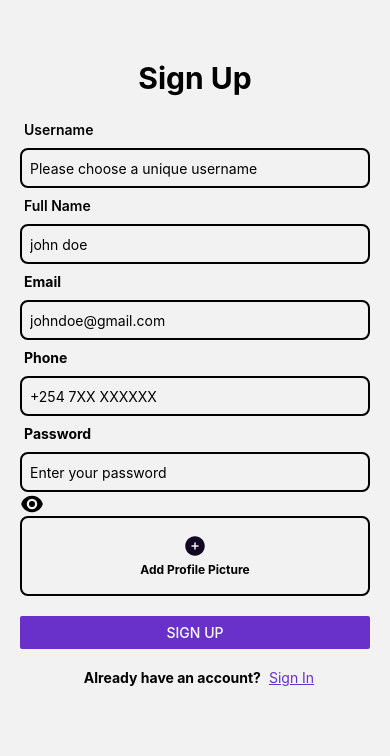
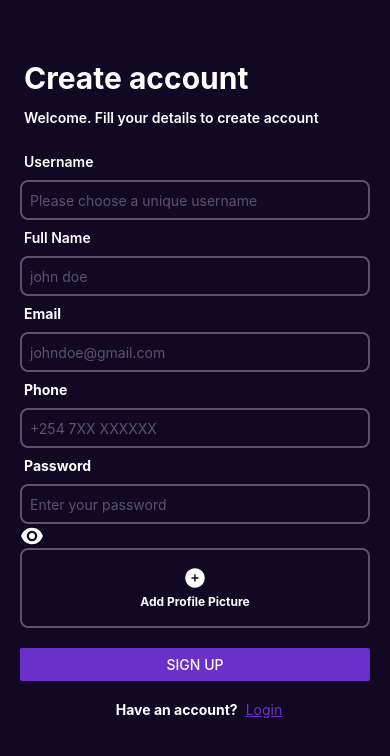
Before and after one commit to mog-rn/movie-hangouts, a React Native app: screen /Register in a window 390 px wide. Shown: the top 756 px of the page. Built offline with nearby package versions, Linux system fonts and the light colour scheme.

Commit message:
loginScreen

```diff
--- a/src/client/layouts/AuthLayout.tsx
+++ b/src/client/layouts/AuthLayout.tsx
@@ -13,9 +13,10 @@ const AuthLayout = ({children}: {
         })
     }, [])
   return (
-    <View className='pt-10'>
+    <View className='pt-10 bg-[#130824] flex-1 '>
       {children}
     </View>
+
   )
 }
 
--- a/src/client/screens/Auth/LoginScreen.tsx
+++ b/src/client/screens/Auth/LoginScreen.tsx
@@ -1,4 +1,4 @@
-import { TextInput, View, Text, Button, Alert } from "react-native";
+import { TextInput, View, Text, Button, Alert, TouchableOpacity } from "react-native";
 import React, { useLayoutEffect, useState } from "react";
 import { useNavigation } from "@react-navigation/native";
 import { SafeAreaView } from "react-native-safe-area-context";
@@ -61,29 +61,33 @@ const LoginScreen = () => {
 
   return (
     <AuthLayout>
-      <View className="justify-center items-center h-screen">
-        <Text className="text-2xl font-bold">Login</Text>
+      <View className="h-screen p-5">
+        <Text className="text-2xl font-bold text-white mb-2 mt-2">Welcome Back!</Text>
+        <Text className="text-xs text-white">Hello again. Enter your credentials to access account</Text>
         <View>
-          <Text className="text-xl font-semibold">Email</Text>
+          <Text className="text-xl font-semibold text-white mt-8">Email</Text>
           <TextInput
-            className="border-2 w-48 rounded-lg p-2"
+            className="border-2 rounded-lg text-sm font-semibold p-2 mt-2 border-[#DFD2F55C] focus:border-white/70"
             placeholder="john.doe@gmail.com"
+            placeholderTextColor={"#DFD2F55C"}
             value={email}
             onChangeText={(text) => setEmail(text)}
           />
-          <Text className="text-xl font-semibold">Password</Text>
+          <Text className="text-xl font-semibold text-white mt-6">Password</Text>
           <TextInput
-            className="border-2 w-48 rounded-lg p-2"
+            className="border-2 rounded-lg p-2 mt-2 border-[#DFD2F55C] focus:border-white/70 "
             value={password}
             onChangeText={(new_pass) => setPassword(new_pass)}
-            placeholder="password"
+            placeholder="Password"
+            placeholderTextColor={"#DFD2F55C"}
           />
-          <View className="mt-2">
-            <Button title="Sign in" color="#6A30CA" onPress={handleLogin} />
+          <Text className="text-md font-bold px-2 text-white"> Forgot Password?</Text>
+          <View className="mt-32">
+            <Button title="Login" color="#6A30CA" onPress={handleLogin} />
           </View>
 
-          <View className="flex-row items-center px-4 mt-5">
-            <Text className="text-md font-bold px-2">
+          <View className="flex-row items-center px-4 mt-5 justify-center">
+            <Text className="text-md font-bold px-2 text-white">
               Don't have an account?
             </Text>
 
--- a/src/client/screens/Auth/RegisterScreen.tsx
+++ b/src/client/screens/Auth/RegisterScreen.tsx
@@ -21,6 +21,7 @@ const RegisterScreen = () => {
     useTogglePasswordVisibility();
 
   const navigate = useNavigation();
+
 
   const registerUser = async () => {
     const data = await axios
@@ -57,42 +58,48 @@ const RegisterScreen = () => {
 
   return (
     <AuthLayout>
-      <View className="p-5">
-        <Text className="text-3xl text-center font-bold mb-4">Sign Up</Text>
-        <Text className="text-sm font-semibold py-2 ml-1">Username</Text>
+      <View className="p-5 text-white">
+        <Text className="text-3xl text-white text-left font-bold mb-1 ml-1">Create account</Text>
+        <Text className="text-sm text-white font-semibold py-2 ml-1 mb-2">Welcome. Fill your details to create account</Text>
+        <Text className="text-sm text-white font-semibold py-2 ml-1">Username</Text>
         <TextInput
-          className="border-2 rounded-lg px-2 h-10"
+          className="text-white border-2 rounded-lg px-2 h-10 border-[#DFD2F55C] focus:border-white/70"
           placeholder="Please choose a unique username"
+          placeholderTextColor="#DFD2F55C"
           value={name}
           onChangeText={(newName) => setName(newName)}
         />
-        <Text className="text-sm font-semibold py-2 ml-1">Full Name</Text>
+        <Text className="text-white text-sm font-semibold py-2 ml-1">Full Name</Text>
         <TextInput
-          className="border-2 rounded-lg px-2 h-10"
+          className="border-2 rounded-lg px-2 h-10 border-[#DFD2F55C] focus:border-white/70"
           placeholder="john doe"
+          placeholderTextColor="#DFD2F55C"
           value={name}
           onChangeText={(newName) => setName(newName)}
         />
-        <Text className="text-sm font-bold py-2 ml-1">Email</Text>
+        <Text className="text-white text-sm font-bold py-2 ml-1">Email</Text>
         <TextInput
-          className="border-2 rounded-lg px-2 h-10"
+          className="border-2 rounded-lg px-2 h-10 border-[#DFD2F55C] focus:border-white/70"
           placeholder="johndoe@gmail.com"
+          placeholderTextColor="#DFD2F55C"
           value={email}
           onChangeText={(newEmail) => setEmail(newEmail)}
         />
-        <Text className="text-sm font-bold py-2 ml-1">Phone</Text>
+        <Text className="text-white text-white text-sm font-bold py-2 ml-1">Phone</Text>
         <TextInput
-          className="border-2 rounded-lg px-2 h-10"
+          className="border-2 rounded-lg px-2 h-10 border-[#DFD2F55C] focus:border-white/70"
           placeholder="+254 7XX XXXXXX"
+          placeholderTextColor="#DFD2F55C"
           value={phone}
           dataDetectorTypes="phoneNumber"
           onChangeText={(newPhone) => setPhone(newPhone)}
         />
-        <Text className="text-sm font-bold py-2 ml-1">Password</Text>
+        <Text className="text-white text-sm font-bold py-2 ml-1">Password</Text>
         <TextInput
-          className="border-2 rounded-lg px-2 h-10"
+          className="border-2 rounded-lg px-2 h-10 border-[#DFD2F55C] focus:border-white/70"
           value={password}
           placeholder="Enter your password"
+          placeholderTextColor="#DFD2F55C"
           secureTextEntry={passwordVisibility}
           enablesReturnKeyAutomatically
           onChangeText={(pass) => setPassword(pass)}
@@ -102,11 +109,11 @@ const RegisterScreen = () => {
         </Pressable>
 
         <TouchableOpacity
-          className="h-20 border-2 rounded-lg mb-5 items-center justify-center"
+          className="h-20 border-2 rounded-lg mb-5 items-center justify-center border-[#DFD2F55C] focus:border-white/70"
           onPress={uploadPic}
         >
-          <PlusCircleIcon color="#130824" fill="#130824" />
-          <Text className="text-xs mt-1 font-bold">Add Profile Picture</Text>
+          <PlusCircleIcon color="#130824" fill="white" />
+          <Text className="text-white text-xs mt-1 font-bold">Add Profile Picture</Text>
         </TouchableOpacity>
         <Button
           title="Sign Up"
@@ -115,13 +122,13 @@ const RegisterScreen = () => {
         />
       </View>
       <View className="justify-center flex-row w-full items-center px-4">
-        <Text className="text-md font-bold px-2">Already have an account?</Text>
+        <Text className="text-white text-md font-bold px-2">Have an account?</Text>
 
         <Text
           className="underline text-[#6A30CA]"
           onPress={() => navigate.navigate("Login")}
         >
-          Sign In
+          Login
         </Text>
       </View>
     </AuthLayout>
```
